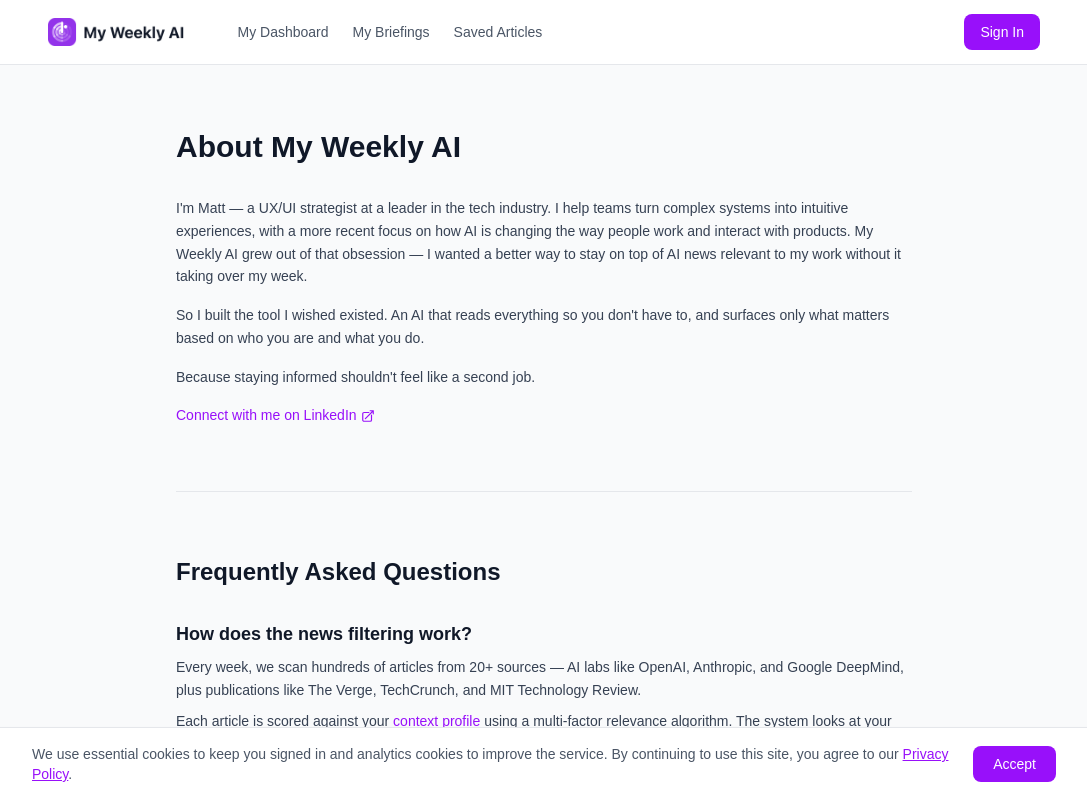
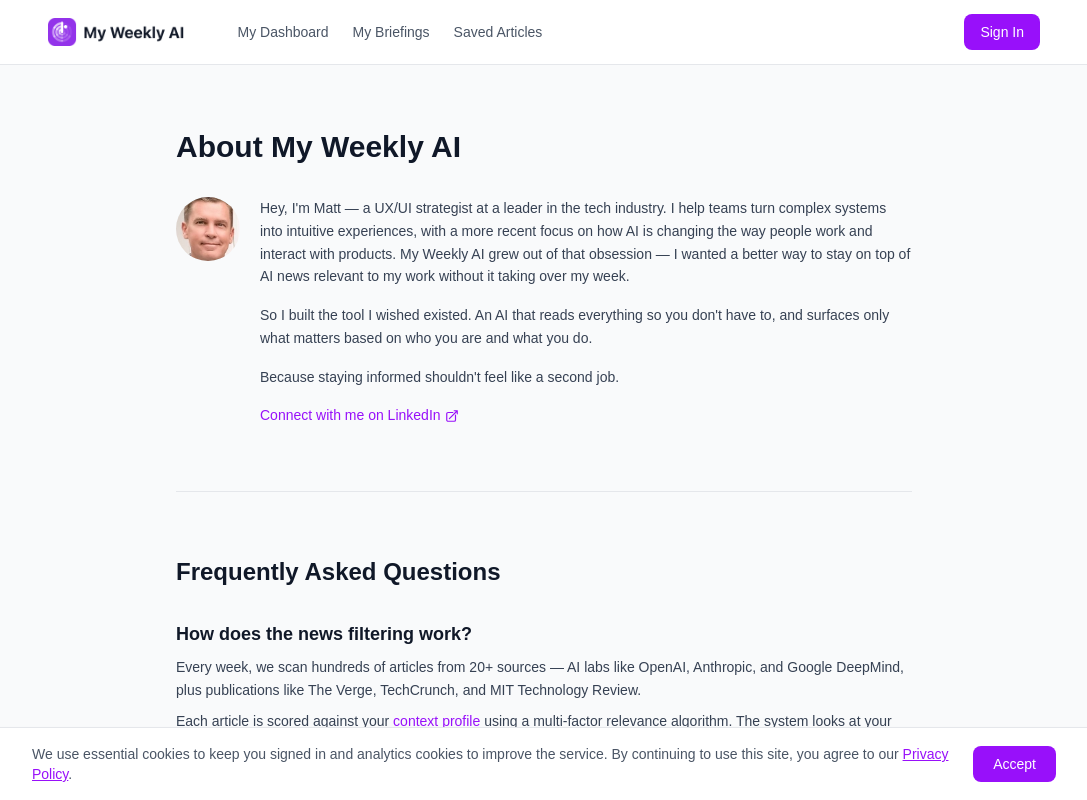
Before and after one commit to clymermatt/MyWeeklyAI, a Next.js app: page /about in a window 1280 px wide. Shown: the top 800 px of the page, without its empty margins (96-1183 px from the left). Built offline with nearby package versions, Linux system fonts and the light colour scheme; no server answers.

Commit message:
Add headshot and update About page intro
Co-Authored-By: Claude Opus 4.6 <noreply@anthropic.com>

```diff
--- a/src/app/about/page.tsx
+++ b/src/app/about/page.tsx
@@ -1,4 +1,5 @@
 import Link from "next/link";
+import Image from "next/image";
 import SiteNav from "@/components/site-nav";
 
 export const metadata = {
@@ -14,9 +15,17 @@ export default function AboutPage() {
         {/* About section */}
         <h1 className="text-3xl font-bold text-gray-900">About My Weekly AI</h1>
 
-        <div className="mt-8 space-y-4 text-sm leading-relaxed text-gray-700">
+        <div className="mt-8 flex items-start gap-5">
+          <Image
+            src="/matt-clymer.jpeg"
+            alt="Matt Clymer"
+            width={64}
+            height={64}
+            className="flex-shrink-0 rounded-full"
+          />
+          <div className="space-y-4 text-sm leading-relaxed text-gray-700">
           <p>
-            I&apos;m Matt &mdash; a UX/UI strategist at a leader in the tech industry.
+            Hey, I&apos;m Matt &mdash; a UX/UI strategist at a leader in the tech industry.
             I help teams turn complex systems into intuitive experiences, with a more
             recent focus on how AI is changing the way people work and interact with
             products. My Weekly AI grew out of that obsession &mdash; I wanted a better
@@ -44,6 +53,7 @@ export default function AboutPage() {
               </svg>
             </a>
           </p>
+          </div>
         </div>
 
         {/* FAQ section */}
```
Also changed, not shown: public/matt-clymer.jpeg (added).
